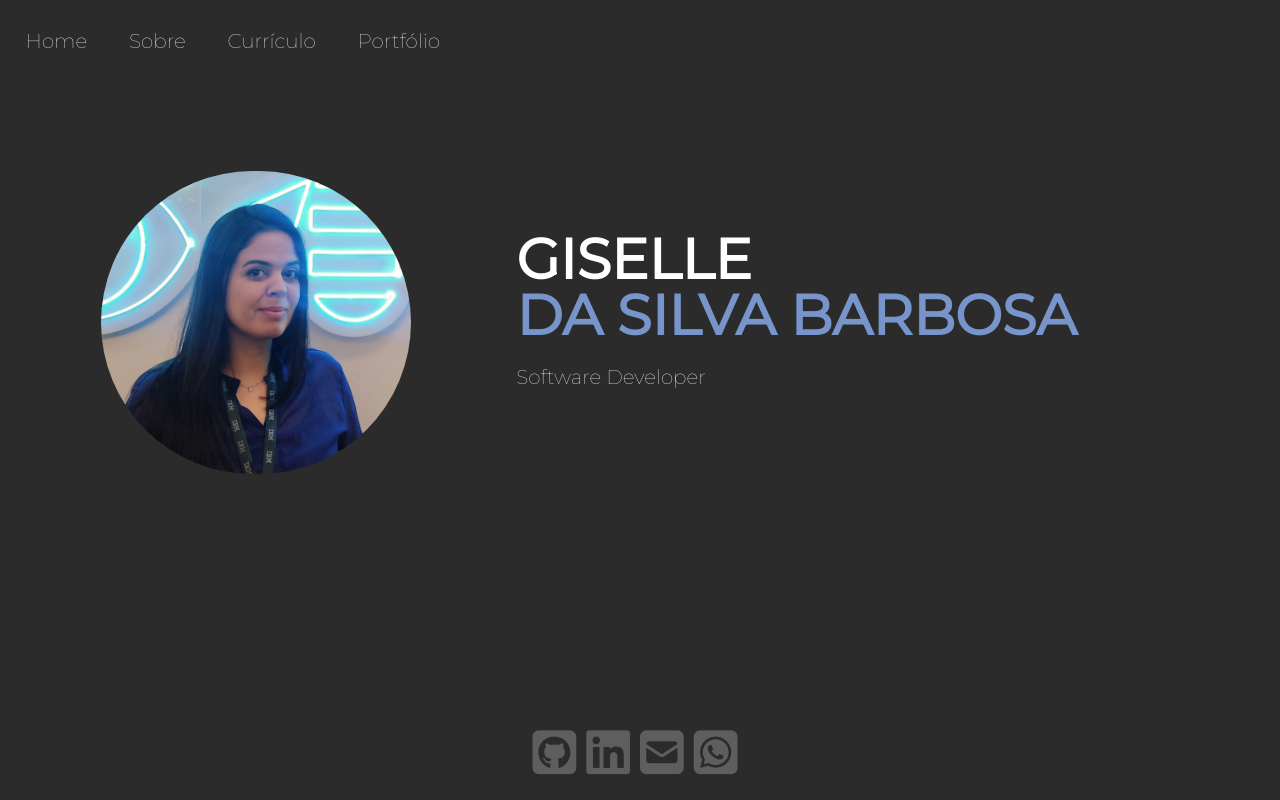
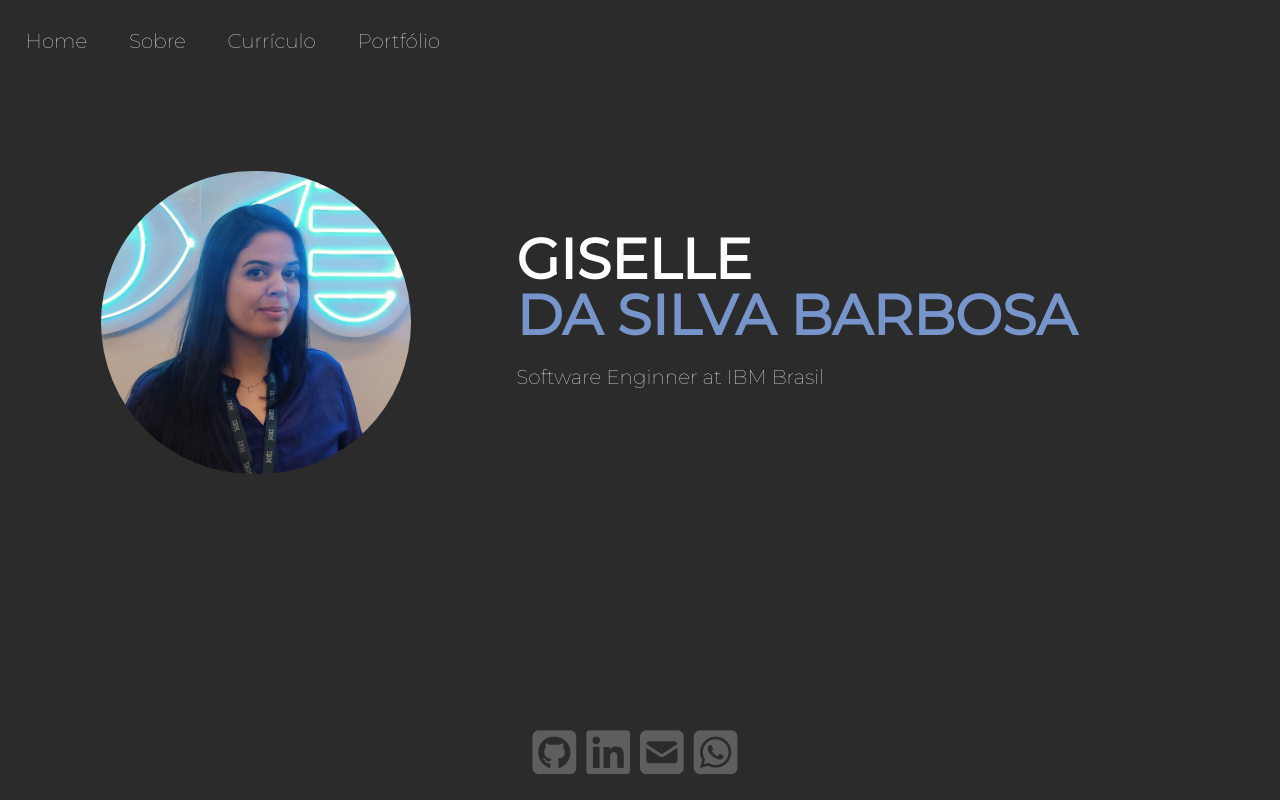
Before and after one commit to GiselleBarbosa/portfolio, a website: page index.html in a window 1280 px wide. Drawn offline with Linux system fonts and the light colour scheme.

Commit message:
Update index.html

```diff
--- a/index.html
+++ b/index.html
@@ -42,7 +42,7 @@
 
 		<div class="profile-title">
 			<h1>GISELLE <span>DA SILVA BARBOSA</span></h1>
-				<h2>Software Developer</h2>
+				<h2>Software Enginner at IBM Brasil </h2>
 
 		</div>
 
```
